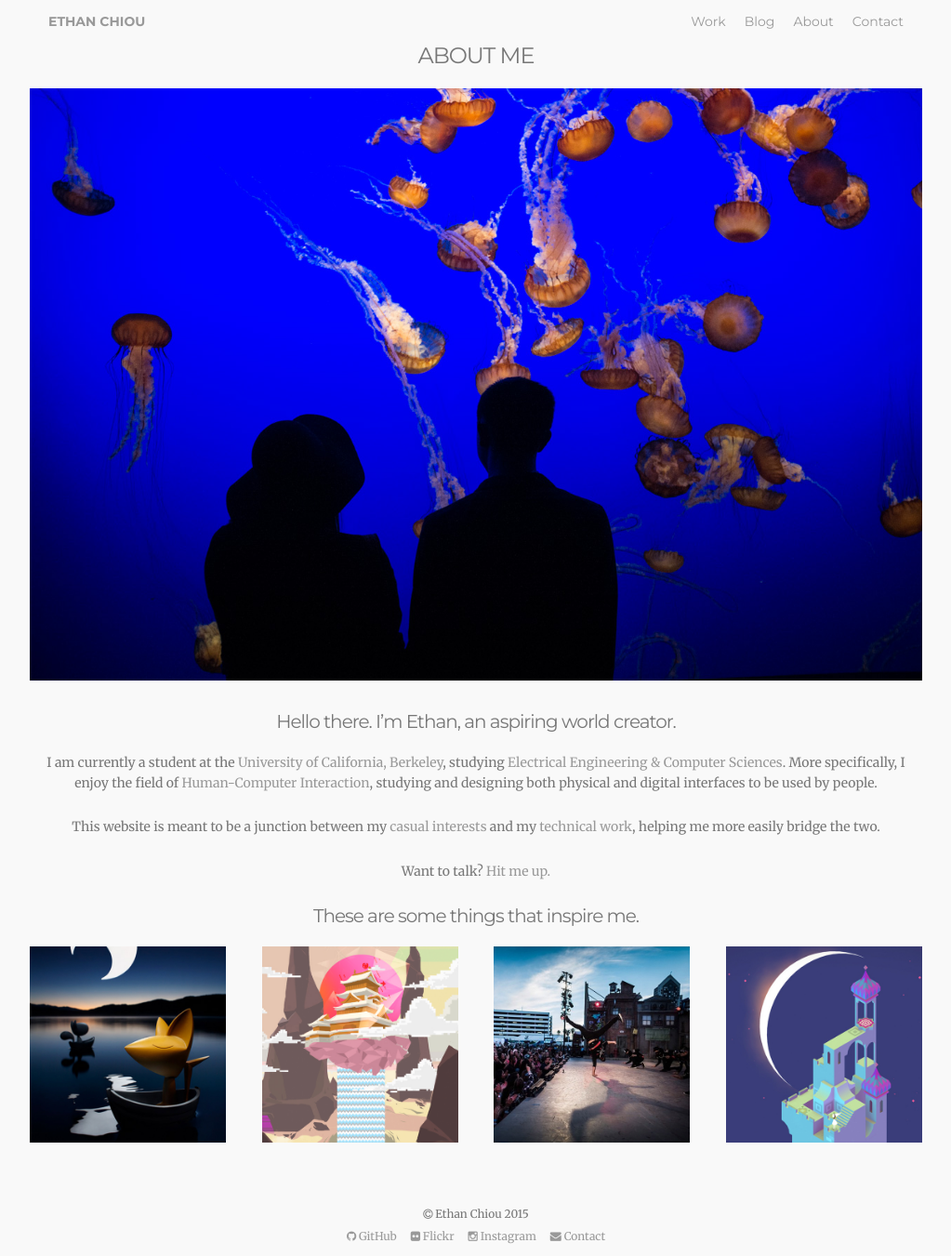
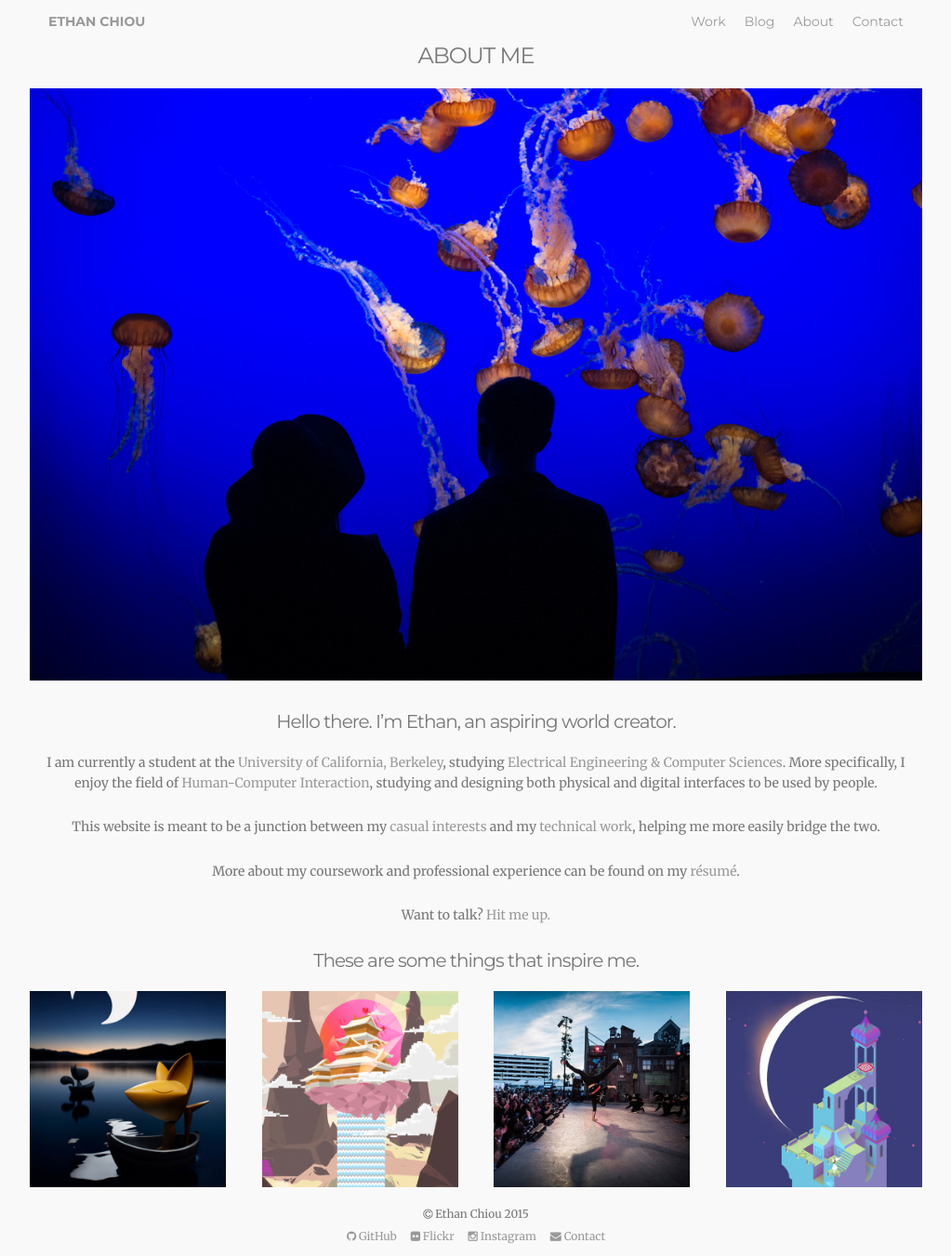
Before and after one commit to echiou/echiou.github.io, a Jekyll site: the page built from about.md, in a window 1280 px wide and 1351 px high. Shown: the whole window at 93% size, without its empty margins (128-1151 px from the left). Built offline with Jekyll 4.4.1, drawn with Linux system fonts in a browser that asks for light colours; nearby versions of some CDN libraries; library files that are not in the unit come from our copies.

Commit message:
add resume and link in about

```diff
--- a/about.md
+++ b/about.md
@@ -11,6 +11,8 @@ permalink: /about/
 I am currently a student at the [University of California, Berkeley](http://www.berkeley.edu/), studying [Electrical Engineering & Computer Sciences](http://www.eecs.berkeley.edu/). More specifically, I enjoy the field of [Human-Computer Interaction](https://en.wikipedia.org/wiki/Human%E2%80%93computer_interaction), studying and designing both physical and digital interfaces to be used by people.
 
 This website is meant to be a junction between my [casual interests](/blog) and my [technical work](/work), helping me more easily bridge the two.
+
+More about my coursework and professional experience can be found on my [résumé](/other/resume.pdf).
 
 Want to talk? [Hit me up.](/contact)
 
```
Also changed, not shown: 1 other file.
